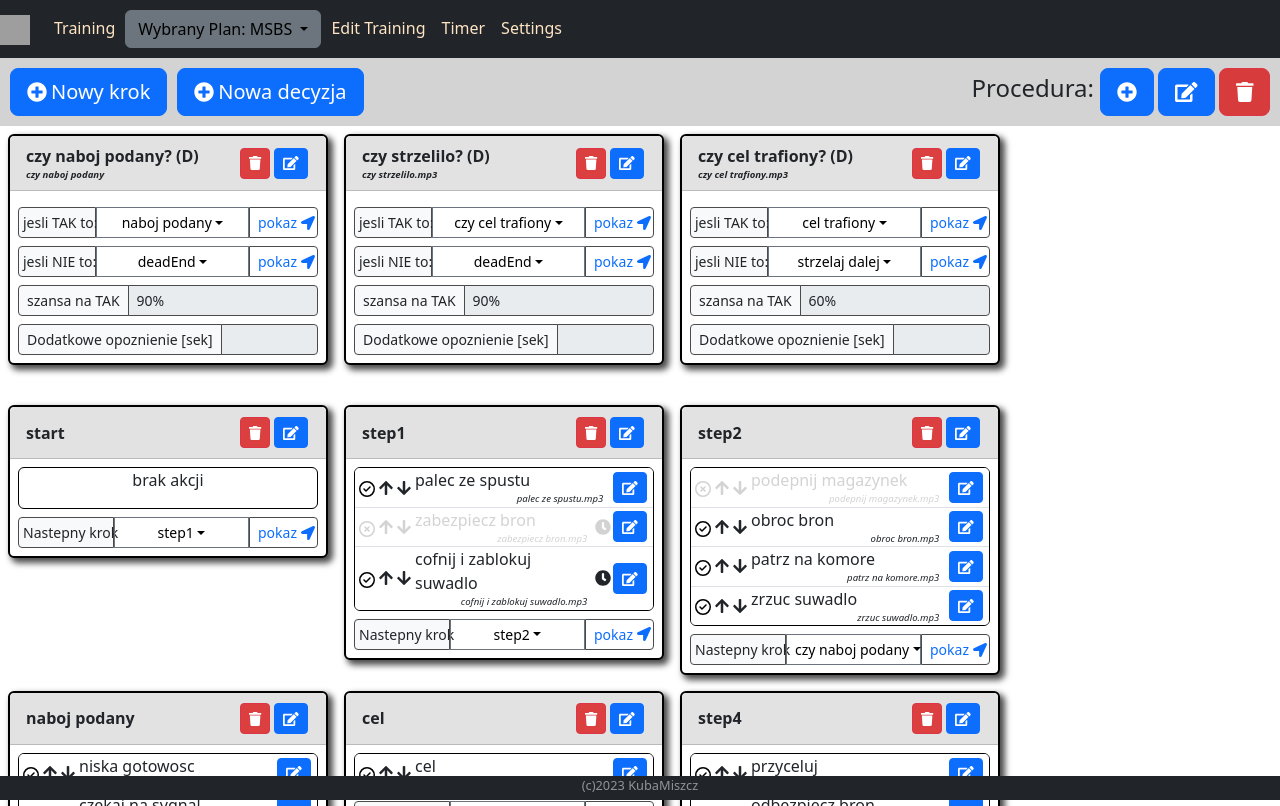
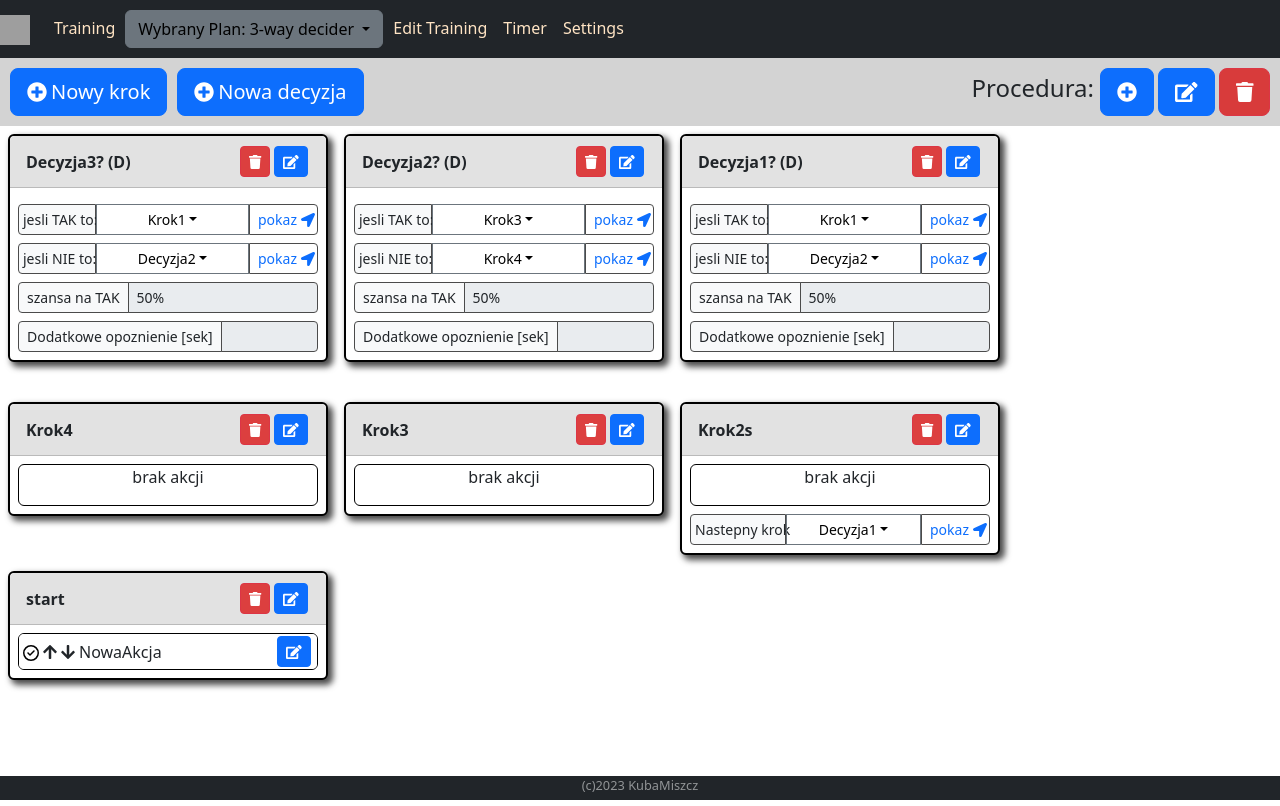
Before and after one commit to KubaMiszcz/ShootingTrainer, an Angular app: page /edit-procedure-tab in a window 1280 px wide. Built offline with nearby package versions, Linux system fonts and the light colour scheme; grey boxes are pictures that could not be loaded.

Commit message:
update default Data

```diff
--- a/src/assets/application-default-data.ts
+++ b/src/assets/application-default-data.ts
@@ -103,6 +103,7 @@ export const APP_DATA_JSON: IAppData = {
       ],
       magazineCapacity: 30,
       defaultFailureChance: 0.25,
+      isDefault: false,
     },
     {
       name: '9mm',
@@ -110,6 +111,42 @@ export const APP_DATA_JSON: IAppData = {
       deciders: [],
       magazineCapacity: 12,
       defaultFailureChance: 0.25,
+      isDefault: false,
+    },
+    {
+      name: '3-way decider',
+      stages: [
+        { name: 'Krok4', actions: [] },
+        { name: 'Krok3', actions: [] },
+        { name: 'Krok2s', actions: [], nextBlockName: 'Decyzja1' },
+        { name: 'start', actions: [{ name: 'NowaAkcja', audioFileName: '' }] },
+      ],
+      deciders: [
+        {
+          name: 'Decyzja3',
+          audioFileName: '',
+          positiveBlockName: 'Krok1',
+          negativeBlockName: 'Decyzja2',
+          positiveChance: 0.5,
+        },
+        {
+          name: 'Decyzja2',
+          audioFileName: '',
+          positiveBlockName: 'Krok3',
+          negativeBlockName: 'Krok4',
+          positiveChance: 0.5,
+        },
+        {
+          name: 'Decyzja1',
+          audioFileName: '',
+          positiveBlockName: 'Krok1',
+          negativeBlockName: 'Decyzja2',
+          positiveChance: 0.5,
+        },
+      ],
+      magazineCapacity: 30,
+      defaultFailureChance: 0.5,
+      isDefault: true,
     },
   ],
   audioFilesPath: '../assets/audio/',
```
